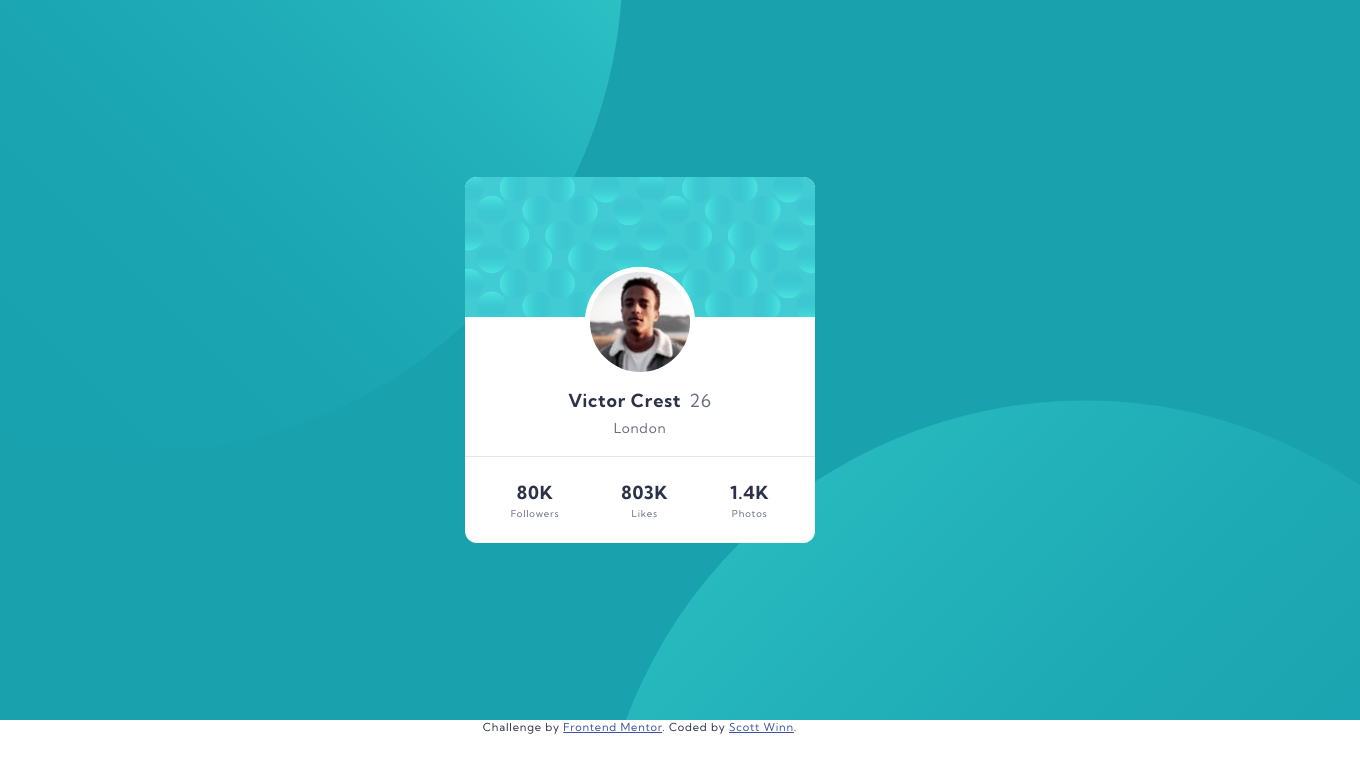
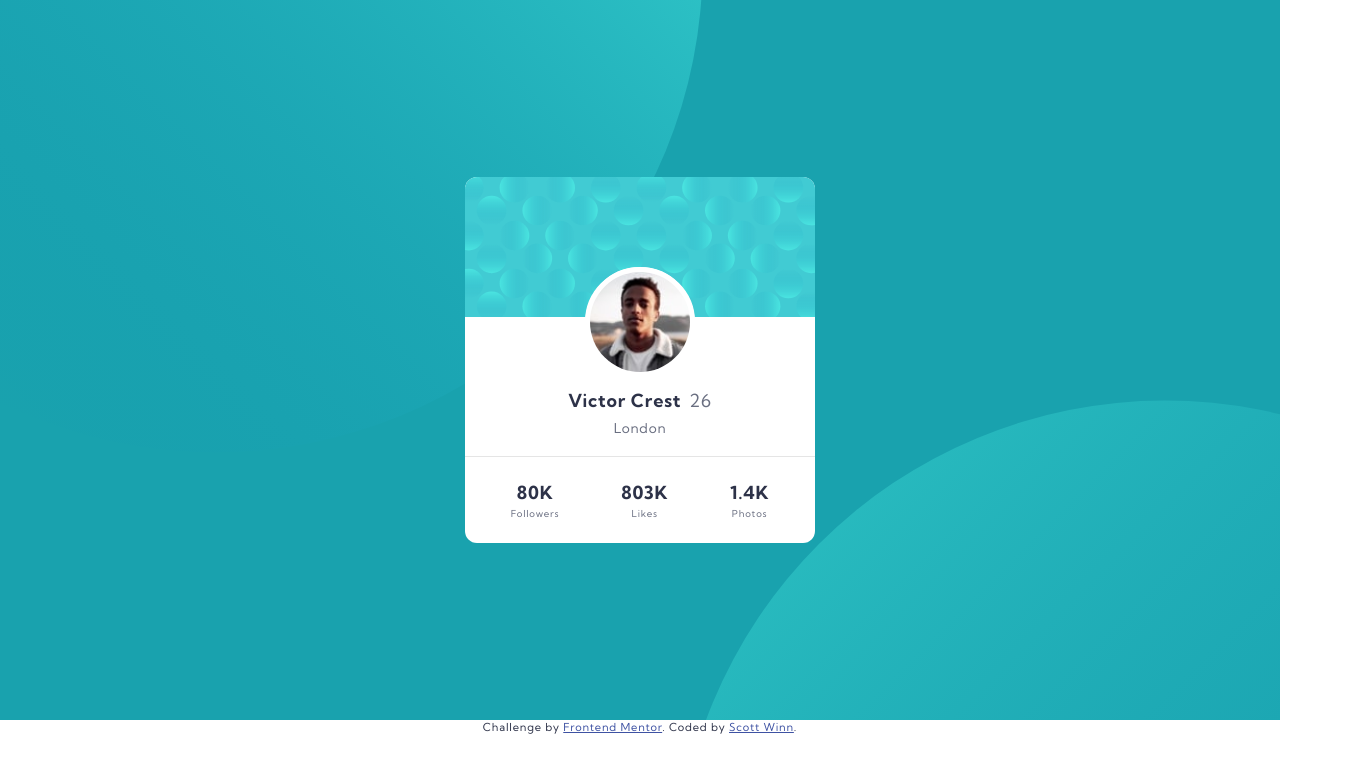
Before and after one commit to scottmotion/profile-card-component, a plain HTML site: page index.html in a window 1280 px wide. Shown: the whole page, 1360 px wide, since content can reach past the window. Drawn offline with Linux system fonts and the light colour scheme.

Commit message:
Update style.css

```diff
--- a/css/style.css
+++ b/css/style.css
@@ -22,7 +22,9 @@ main {
     background-repeat: no-repeat, no-repeat;
     background-position-x: -275px, 675px;
     background-position-y: -525px, 400px;
-    width: 1440px;
+    max-width: 1440px;
+    min-width: 375px;
+    width: 100%;
     height: 720px;
 }
 
```
